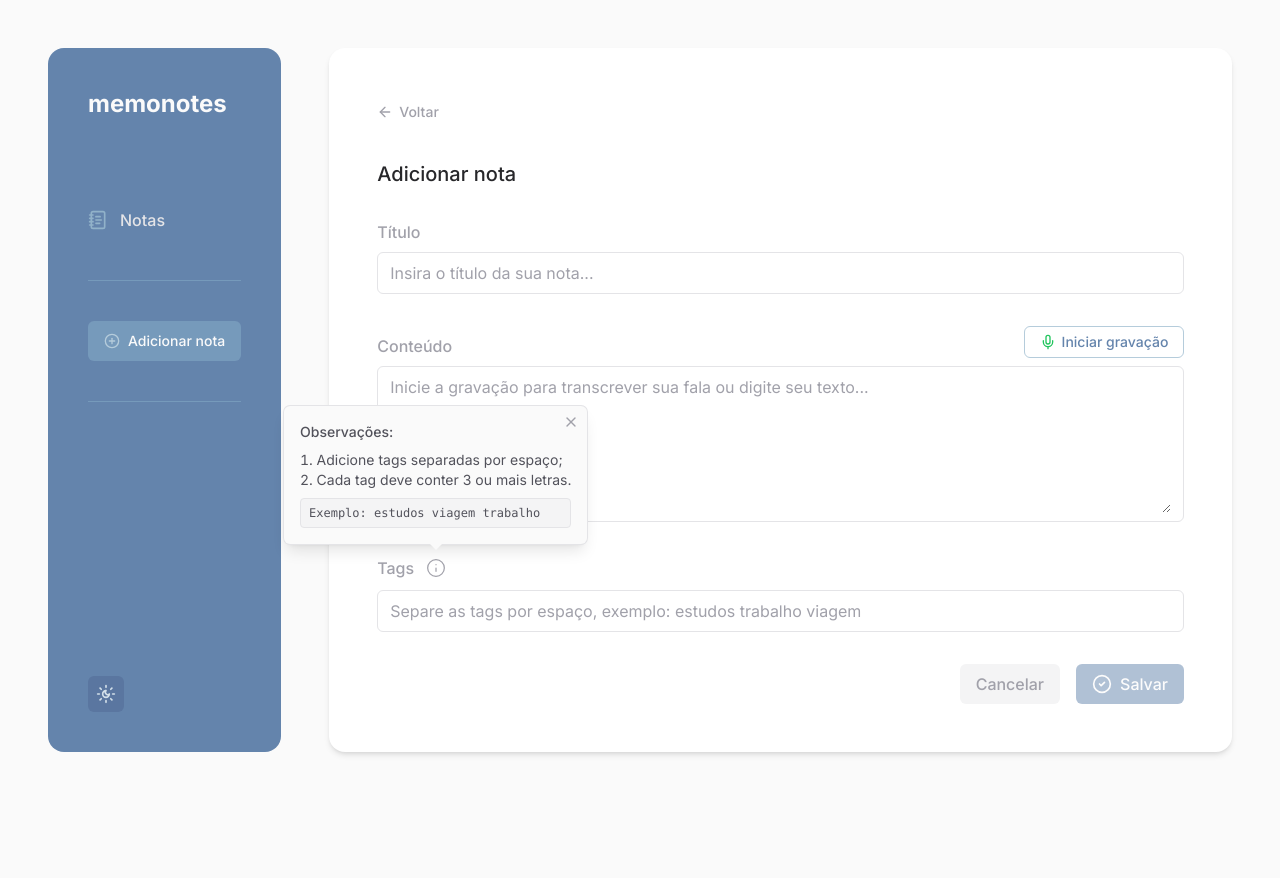
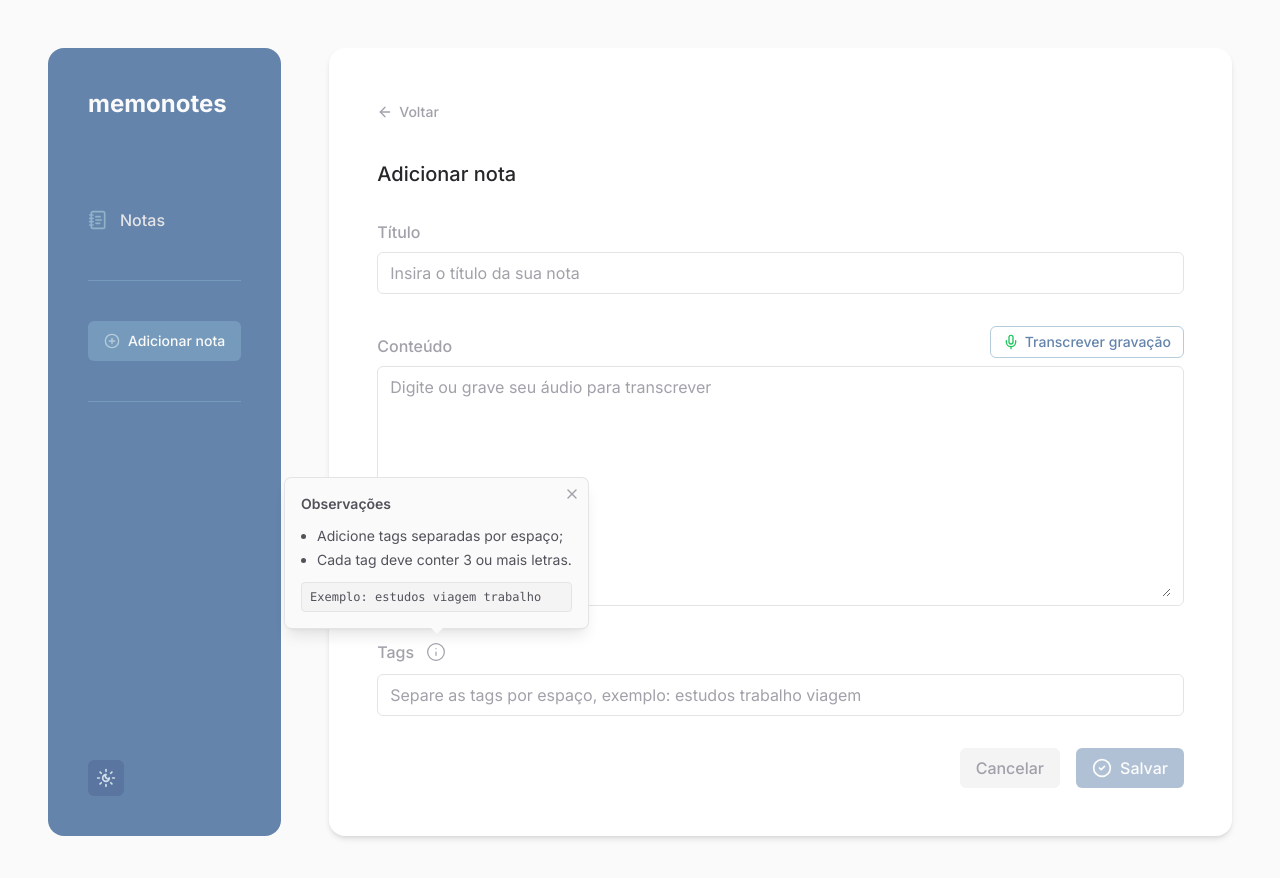
Before and after one commit to julianosill/memonotes, a Next.js app: page /add in a window 1280 px wide. Both pictures are taken after a click on the button "Excluir nota". Shown: the top 878 px of the page. Before the commit the page ends 800 px from the top, so only its background shows below. Built offline with nearby package versions, Linux system fonts and the light colour scheme.

Commit message:
feat(note-form): separate react component and hooks
The separation was made to reduce the lines in one file and make it easier to read and maintain. The transcribe audio should only shows on browser that supports it.

```diff
--- a/src/components/note-form.tsx
+++ b/src/components/note-form/index.tsx
@@ -1,85 +1,36 @@
 'use client'
 
-import { CircleCheck, Info, LoaderCircle, Mic } from 'lucide-react'
-import { useRouter } from 'next/navigation'
-import { FormEvent, useEffect, useState } from 'react'
-import { toast } from 'sonner'
+import { CircleCheck, Info, LoaderCircle } from 'lucide-react'
+import { useEffect } from 'react'
 
-import { INote, useStore } from '@/app/store'
+import { INote } from '@/app/store'
 
-import { Input } from './input'
-import { Popover } from './popover'
-import { Button } from './ui/button'
+import { Input } from '../input'
+import { Popover } from '../popover'
+import { Button } from '../ui/button'
+import { SpeechToTextDialog } from './speech-to-text-dialog'
+import { useNoteForm } from './useNoteForm'
 
 interface NoteFormProps {
   note?: INote
 }
 
 export function NoteForm({ note }: NoteFormProps) {
-  const { isPending, addNote, updateNote, fetchNotes } = useStore((store) => {
-    return {
-      isPending: store.isPending,
-      addNote: store.addNote,
-      updateNote: store.updateNote,
-      fetchNotes: store.fetchNotes,
-    }
-  })
-
-  const [title, setTitle] = useState('')
-  const [content, setContent] = useState('')
-  const [tagsInString, setTagsInString] = useState('')
-
-  const router = useRouter()
-
-  const isSubmitDisabled =
-    title.trim().length <= 0 || content.trim().length <= 0
-
-  async function handleSubmit(event: FormEvent<HTMLFormElement>) {
-    event.preventDefault()
-
-    if (isSubmitDisabled) {
-      return toast.warning('Não é possível adicionar uma nota vazia!')
-    }
-
-    let tags: string[] = []
-
-    if (tagsInString.length > 0) {
-      tags = Array.from(new Set(tagsInString.split(/\s+/)))
-      const shortTag = tags.find((tag) => tag.length < 3)
-
-      if (shortTag) {
-        return toast.warning('Cada Tag deve conter 3 ou mais letras.')
-      }
-    }
-
-    note
-      ? await updateNote({ id: note.id, title, content, tags })
-          .then(() => {
-            toast.success('Nota atualizada com sucesso!')
-            router.push('/')
-            fetchNotes()
-          })
-          .catch(() => {
-            toast.error('Ops, algo deu errado!')
-          })
-      : await addNote({ title, content, tags })
-          .then(() => {
-            toast.success('Nota adicionada com sucesso!')
-            setTitle('')
-            setContent('')
-            setTagsInString('')
-            router.push('/')
-            fetchNotes()
-          })
-          .catch(() => {
-            toast.error('Ops, algo deu errado!')
-          })
-  }
-
-  function handleCancel() {
-    setTitle('')
-    setContent('')
-  }
+  const {
+    title,
+    setTitle,
+    content,
+    setContent,
+    tagsInString,
+    setTagsInString,
+    isSpeechRecognitionAPIAvailable,
+    setIsSpeechRecognitionAPIAvailable,
+    addTranscriptionToNote,
+    isSubmitDisabled,
+    handleSubmit,
+    isPending,
+    handleCancel,
+  } = useNoteForm({ note })
 
   useEffect(() => {
     if (note) {
@@ -87,7 +38,13 @@ export function NoteForm({ note }: NoteFormProps) {
       setContent(note.content)
       if (note.tags) setTagsInString(note.tags.join(' '))
     }
-  }, [note])
+  }, [note, setTitle, setContent, setTagsInString])
+
+  useEffect(() => {
+    setIsSpeechRecognitionAPIAvailable(
+      'SpeechRecognition' in window || 'webkitSpeechRecognition' in window,
+    )
+  }, [setIsSpeechRecognitionAPIAvailable])
 
   return (
     <form className="flex flex-1 flex-col gap-8" onSubmit={handleSubmit}>
@@ -98,7 +55,7 @@ export function NoteForm({ note }: NoteFormProps) {
             autoFocus
             value={title}
             onChange={(e) => setTitle(e.target.value)}
-            placeholder="Insira o título da sua nota..."
+            placeholder="Insira o título da sua nota"
             required
           />
         </Input.Wrapper>
@@ -107,16 +64,17 @@ export function NoteForm({ note }: NoteFormProps) {
       <Input.Root className="flex flex-1 flex-col gap-2">
         <div className="flex items-end justify-between">
           <Input.Label>Conteúdo</Input.Label>
-          <Button type="button" variant="outline" size="sm" className="w-40">
-            <Mic className="size-4 text-green-500" />
-            Iniciar gravação
-          </Button>
+          {isSpeechRecognitionAPIAvailable && (
+            <SpeechToTextDialog
+              onAddTranscriptionToNote={addTranscriptionToNote}
+            />
+          )}
         </div>
-        <Input.Wrapper className="flex-1">
+        <Input.Wrapper className="min-h-[240px] flex-1">
           <Input.Textarea
             value={content}
             onChange={(e) => setContent(e.target.value)}
-            placeholder="Inicie a gravação para transcrever sua fala ou digite seu texto..."
+            placeholder="Digite ou grave seu áudio para transcrever"
             required
           />
         </Input.Wrapper>
@@ -136,12 +94,12 @@ export function NoteForm({ note }: NoteFormProps) {
                 <span className="sr-only">Excluir nota</span>
               </Button>
             </Popover.Trigger>
-            <Popover.Content className="flex flex-col gap-2">
-              <div className="font-medium">Observações:</div>
-              <ol className="list-inside list-decimal">
+            <Popover.Content className="flex flex-col gap-3">
+              <div className="font-semibold">Observações</div>
+              <ul className="list-disc space-y-1 pl-4">
                 <li>Adicione tags separadas por espaço;</li>
                 <li>Cada tag deve conter 3 ou mais letras.</li>
-              </ol>
+              </ul>
               <span className="rounded border border-border-soft bg-muted px-2 py-1.5 font-mono text-xs">
                 Exemplo: estudos viagem trabalho
               </span>
--- /dev/null
+++ b/src/components/note-form/useNoteForm.ts
@@ -0,0 +1,105 @@
+import { useRouter } from 'next/navigation'
+import { FormEvent, useState } from 'react'
+import { toast } from 'sonner'
+
+import { INote, useStore } from '@/app/store'
+
+interface UseNoteFormProps {
+  note?: INote
+}
+
+export function useNoteForm({ note }: UseNoteFormProps) {
+  const [title, setTitle] = useState('')
+  const [content, setContent] = useState('')
+  const [tagsInString, setTagsInString] = useState('')
+  const [isSpeechRecognitionAPIAvailable, setIsSpeechRecognitionAPIAvailable] =
+    useState(false)
+  const router = useRouter()
+  const { isPending, addNote, updateNote, fetchNotes } = useStore((store) => {
+    return {
+      isPending: store.isPending,
+      addNote: store.addNote,
+      updateNote: store.updateNote,
+      fetchNotes: store.fetchNotes,
+    }
+  })
+
+  const isSubmitDisabled = !title.trim() || !content.trim()
+
+  function addTranscriptionToNote(transcription: string) {
+    const previousContent = content.trim()
+    previousContent
+      ? setContent(`${content}\n\n${transcription}`)
+      : setContent(transcription)
+  }
+
+  async function handleSubmit(event: FormEvent<HTMLFormElement>) {
+    event.preventDefault()
+
+    if (isSubmitDisabled) {
+      return toast.warning('Não é possível adicionar uma nota vazia!')
+    }
+
+    let tags: string[] = []
+
+    if (tagsInString.length > 0) {
+      tags = Array.from(new Set(tagsInString.split(/\s+/)))
+      const shortTag = tags.find((tag) => tag.length < 3)
+
+      if (shortTag) {
+        return toast.warning('Cada Tag deve conter 3 ou mais letras.')
+      }
+    }
+
+    note
+      ? await updateNote({
+          id: note.id,
+          title: title.trim(),
+          content: content.trim(),
+          tags,
+        })
+          .then(() => {
+            toast.success('Nota atualizada com sucesso!')
+            router.back()
+            fetchNotes()
+          })
+          .catch(() => {
+            toast.error('Ops, algo deu errado!')
+          })
+      : await addNote({ title: title.trim(), content: content.trim(), tags })
+          .then(() => {
+            toast.success('Nota adicionada com sucesso!')
+            setTitle('')
+            setContent('')
+            setTagsInString('')
+            router.push('/')
+            fetchNotes()
+          })
+          .catch(() => {
+            toast.error('Ops, algo deu errado!')
+          })
+  }
+
+  function handleCancel() {
+    setTitle('')
+    setContent('')
+    setTagsInString('')
+    router.back()
+  }
+
+  return {
+    title,
+    setTitle,
+    content,
+    setContent,
+    tagsInString,
+    setTagsInString,
+    isSpeechRecognitionAPIAvailable,
+    setIsSpeechRecognitionAPIAvailable,
+    addTranscriptionToNote,
+    isSubmitDisabled,
+    handleSubmit,
+    isPending,
+    handleCancel,
+  }
+}
```
